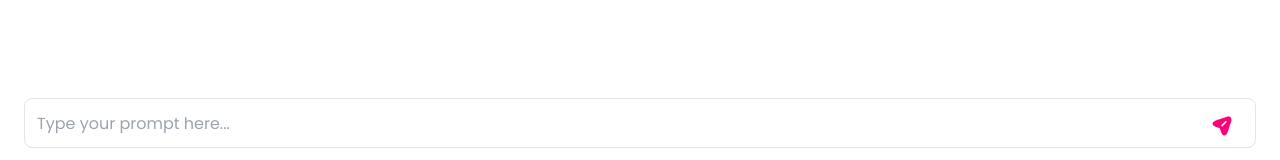
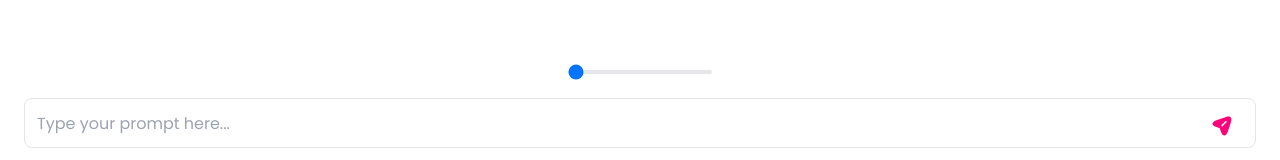
Before and after one commit to Dagim12/Open-AI_Text-Generator, a Next.js app: page / in a window 1280 px wide. Shown: the part 628-788 px from the top of the page. Built offline with nearby package versions, Linux system fonts and the light colour scheme.

Commit message:
science bot branch created

```diff
--- a/pages/api/generate.js
+++ b/pages/api/generate.js
@@ -36,10 +36,10 @@ export default async function (req, res) {
   try {
     const completion = await openai.createCompletion({
       model: "text-davinci-003",
-      prompt: generatePrompt(text),
-      temperature: 0.9,
+      prompt: generatePrompt2(text),
+      temperature: 0.1,
       top_p: 0.8,
-      max_tokens: 150,
+      max_tokens: 100,
     });
     console.log("Result is: " + completion.data);
     res.status(200).json({ result: completion.data.choices[0].text });
@@ -65,3 +65,9 @@ function generatePrompt(input) {
   }`;
   return prompt;
 }
+function generatePrompt2(input) {
+  const prompt = `Chat with a person or answer questions on Educational topics like Physics, Chemistry, Maths, Biology, etc. No Politics. ${
+    "\n" + input
+  }`;
+  return prompt;
+}
--- a/pages/index.js
+++ b/pages/index.js
@@ -14,6 +14,7 @@ export const text_font = Poppins({
 const Home = () => {
   const [userInput, setUserInput] = useState("");
   const [isTyping, setIsTyping] = useState(false);
+  const [temp, setTemp] = useState(0.5);
   const [messages, setMessages] = useState([]);
   const [showError, setShowError] = useState(false);
   const [errorMessage, setErrorMessages] = useState("");
@@ -21,7 +22,7 @@ const Home = () => {
   // on entering the text for chat
   async function onSubmit(event) {
     event.preventDefault();
-
+    debugger;
     //show the typing animation
     setIsTyping(true);
     let prompt = "";
@@ -45,6 +46,7 @@ const Home = () => {
     } else {
       return;
     }
+    console.log("Temp is" + temp);
     try {
       //send to generate api
       const response = await fetch("/api/generate", {
@@ -52,7 +54,7 @@ const Home = () => {
         headers: {
           "Content-Type": "application/json",
         },
-        body: JSON.stringify({ text: prompt }),
+        body: JSON.stringify({ text: prompt, tem: temp }),
       });
 
       const data = await response.json();
@@ -119,7 +121,7 @@ const Home = () => {
   };
 
   function uppercaseFirstLetter(text) {
-    return text[0].toUpperCase() + text.slice(1).toLowerCase();
+    return text[0].toUpperCase() + text.slice(1);
   }
 
   return (
@@ -163,6 +165,18 @@ const Home = () => {
         {isTyping && <Typing />}
       </div>
       <div className='inset-x-0 row-start-1 fixed bottom-0 mt-4 bg-white'>
+        <div className='flex justify-center'>
+          <input
+            id='small-range'
+            title='Adjust Temprature'
+            type='range'
+            min='0'
+            max='0.9'
+            value={temp}
+            onChange={(e) => setTemp(e.target.value)}
+            class='w-36 h-1 mb-6 bg-gray-200 rounded-lg appearance-none cursor-pointer range-sm dark:bg-gray-700'
+          ></input>
+        </div>
         <div className='ml-6 mb-6 mr-6 h-[50px] '>
           <form className='' onSubmit={onSubmit}>
             <div className='relative'>
```
